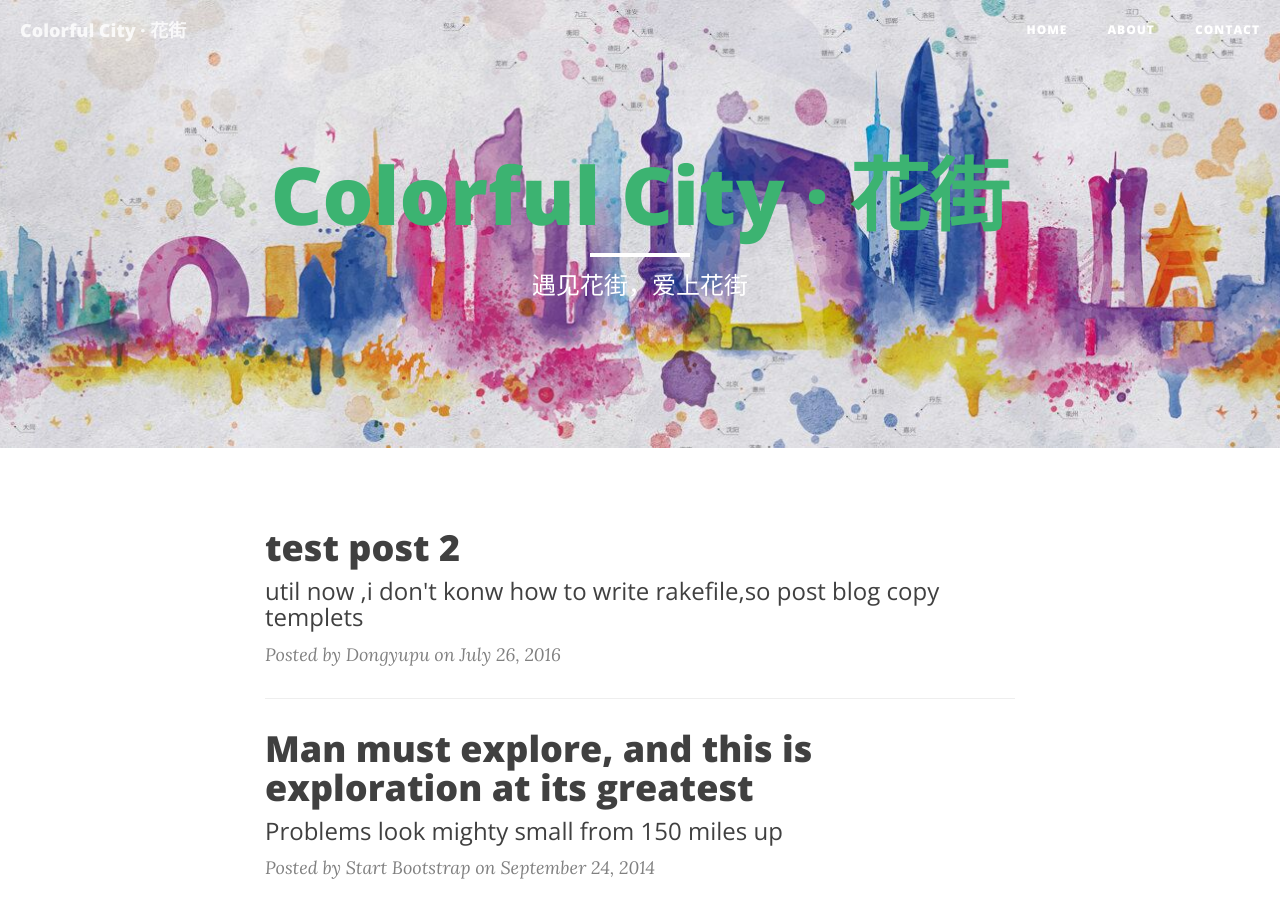
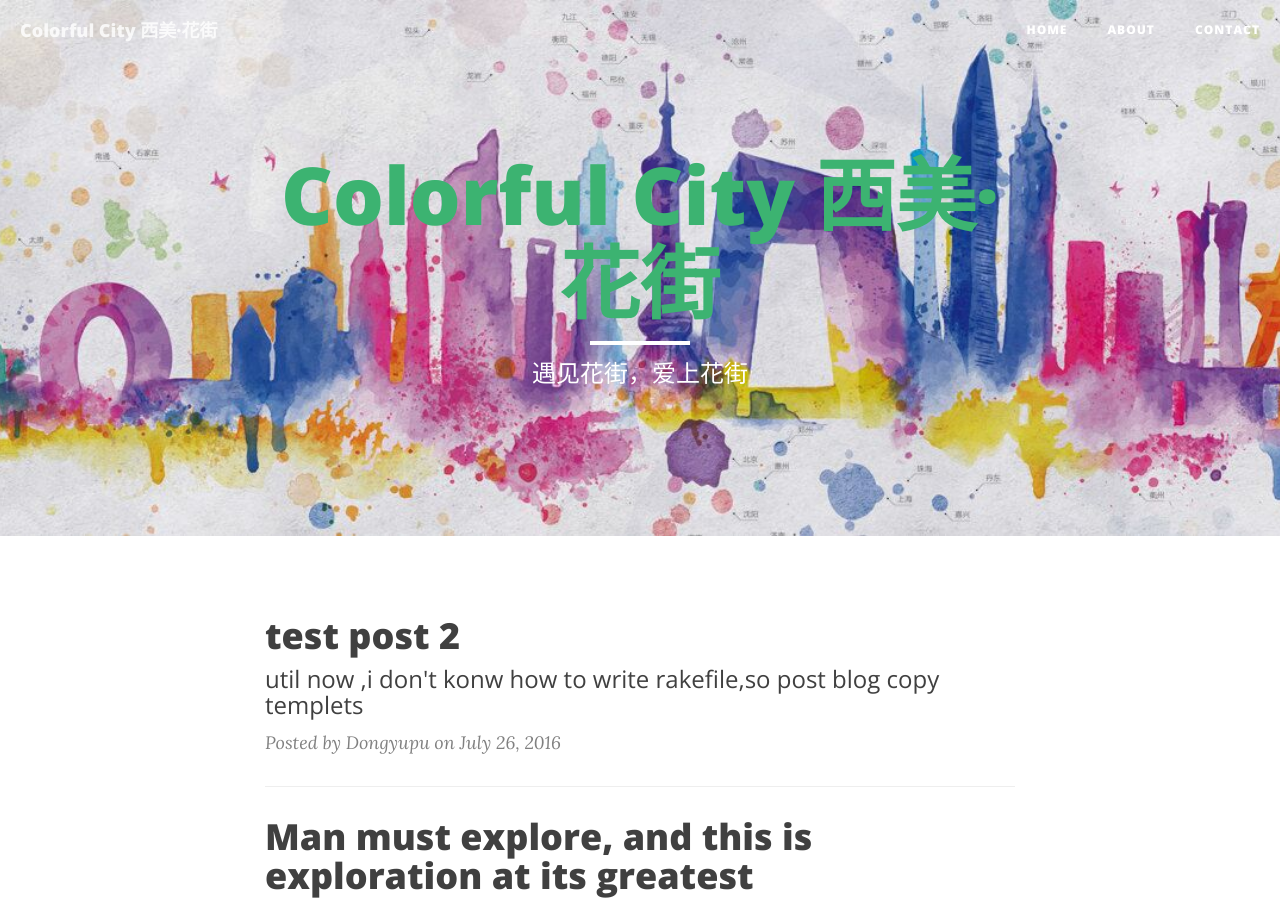
Before and after one commit to dongyupu/colorfulcity, a Jekyll site: the page built from index.html, in a window 1280 px wide and 900 px high. Built offline with Jekyll 4.4.1, drawn with Linux system fonts in a browser that asks for light colours; nearby versions of some CDN libraries; the list of posts is cut into pages by our own code; comment, search, counter and statistics services are not loaded; some of the changed text lies outside the part shown.

Commit message:
Update _config.yml

```diff
--- a/_config.yml
+++ b/_config.yml
@@ -1,5 +1,6 @@
 # Site settings
-title: Colorful City · 花街
+title: Colorful City
+         西美·花街
 header-img: img/home-bg-0.jpg
 email: dongyupu@foxmail.com
 description: "去哪里逛？
```
